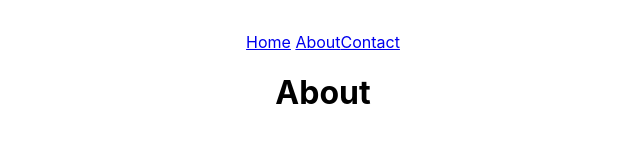
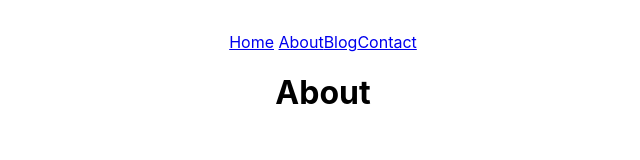
Before and after one commit to endurain/React-Framework, a React (Create React App) app: page /about in a window 1280 px wide. Shown: the top 160 px of the page, without its empty margins (317-957 px from the left). Built offline with nearby package versions, Linux system fonts and the light colour scheme.

Commit message:
adding blogposts component

```diff
--- /dev/null
+++ b/src/components/blogposts.js
@@ -0,0 +1,10 @@
+import React from 'react';
+
+
+const Blog = () => (
+  <div>
+    <h1>Blog</h1>
+  </div>
+);
+
+export default Blog
--- a/src/components/header.js
+++ b/src/components/header.js
@@ -2,6 +2,7 @@ import React from 'react';
 import { Router, Link } from "@reach/router";
 import About from './about.js';
 import Home from './home.js';
+import Blog from './blogposts.js';
 import Contact from './contact.js';
 import NotFound from './notfound.js';
 
@@ -11,11 +12,13 @@ const Header = () => (
     <nav>
       <Link to="/">Home</Link>{" "}
       <Link to="about">About</Link>
+      <Link to="blog">Blog</Link>
       <Link to="contact">Contact</Link>
     </nav>
     <Router>
       <Home path="/" />
       <About path="/about" />
+      <Blog path="/blog" />
       <Contact path="/contact" />
       <NotFound default />
     </Router>
```
